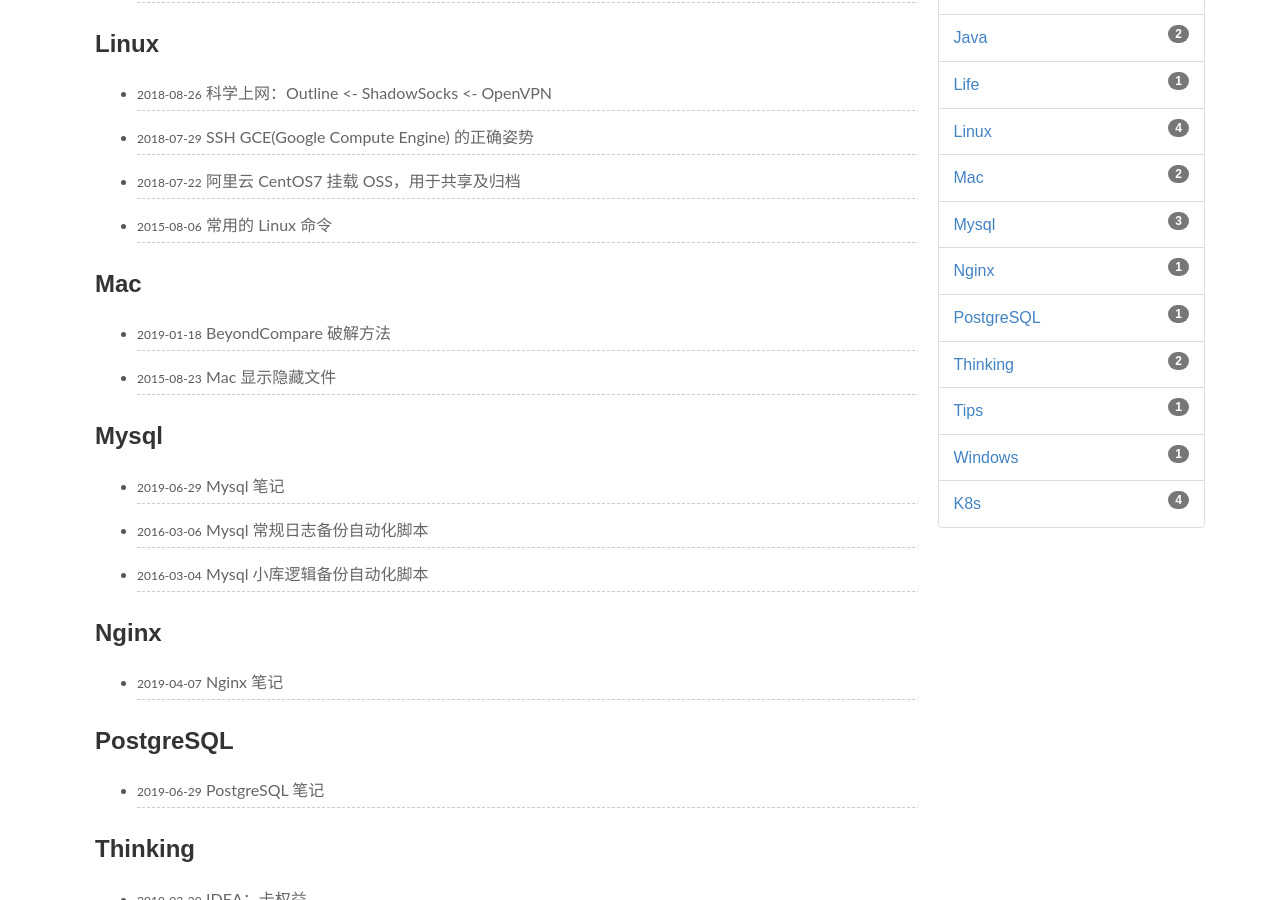
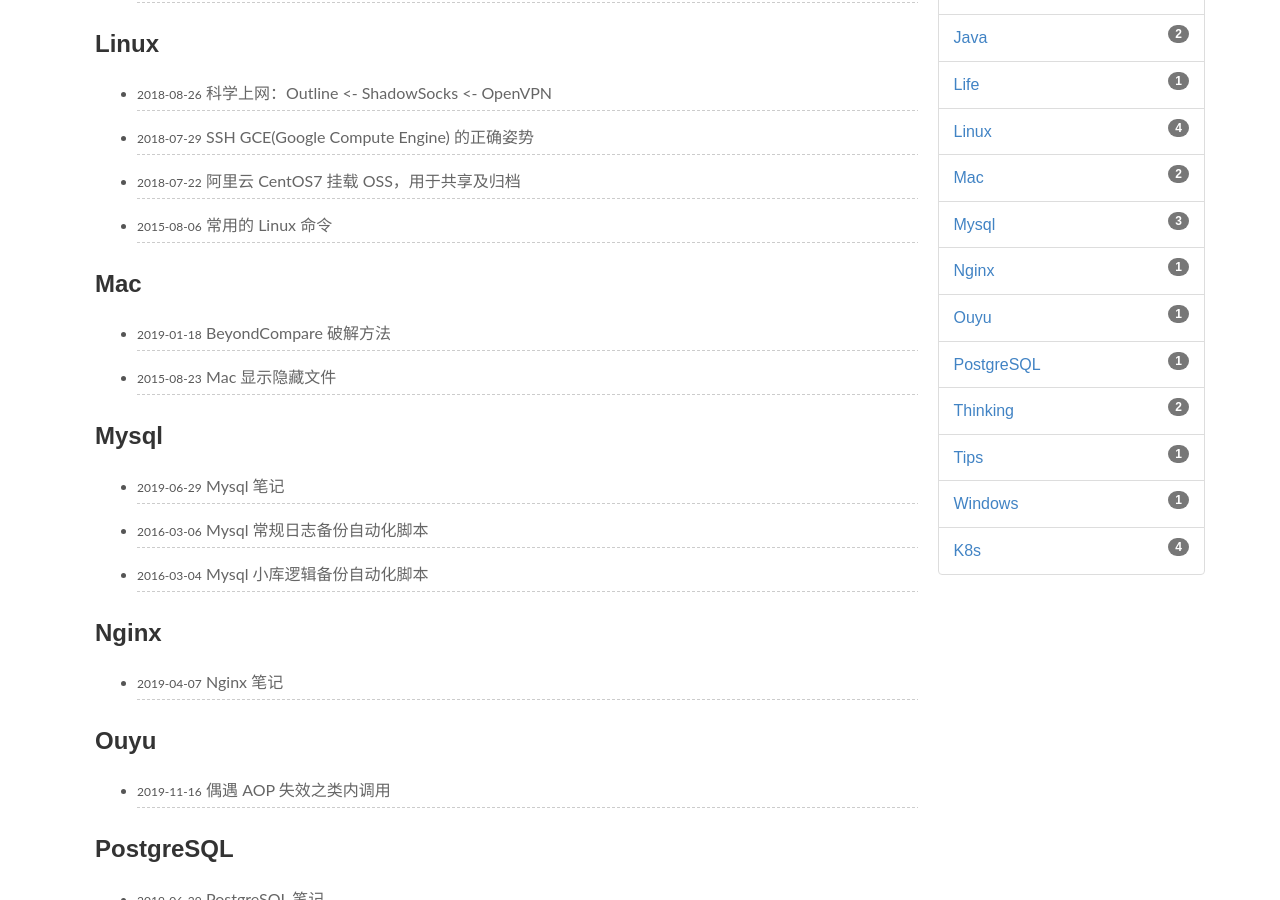
Before and after one commit to ShaneKing/ShaneKing.github.io, a Jekyll site: the page built from pages/categories.md, in a window 1280 px wide and 900 px high, scrolled down 669 px. Built offline with Jekyll 4.4.1, drawn with Linux system fonts in a browser that asks for light colours; some of the changed lines change nothing that is shown.

Commit message:
偶遇 AOP 失效之类内调用

````diff
--- /dev/null
+++ b/_posts/2019-11-16-aop-invalid.md
@@ -0,0 +1,143 @@
+---
+layout: post
+title: 偶遇 AOP 失效之类内调用
+categories: Ouyu
+description: 偶遇 AOP 失效之类内调用
+keywords: Spring, AOP
+---
+
+
+不遇不知道，一遇吓一跳。
+
+## 起因
+利用 AOP 切面，记录审计日志。
+
+## 经过
+样例代码如：<https://github.com/ShaneKing/org.shaneking.spring.demo.aop.invalid>
+### 定义注解
+```java
+@Retention(RetentionPolicy.RUNTIME)
+@Target(ElementType.METHOD)
+public @interface AopInvalidAnno {
+}
+```
+### 实现切面
+```java
+@Aspect
+@Component
+@Slf4j
+public class AopInvalidAspect {
+
+  @Pointcut("execution(@org.shaneking.spring.demo.aop.invalid.annotation.AopInvalidAnno * *..*.*(..))")
+  private void pointcut() {
+  }
+
+  @Around("pointcut() && @annotation(aopInvalidAnno)")
+  public Object aroundCurrentLimiter(ProceedingJoinPoint joinPoint, AopInvalidAnno aopInvalidAnno) throws Throwable {
+    log.info(joinPoint.getSignature().getName() + System.currentTimeMillis());
+    Object rtn = joinPoint.proceed();
+    log.info(joinPoint.getSignature().getName() + System.currentTimeMillis());
+    return rtn;
+  }
+}
+```
+### 使用注解
+```java
+@Component
+public class AopInvalidComponent {
+
+  @AopInvalidAnno
+  public void aopValid() {
+    System.out.println(this.getClass().getName());
+  }
+
+  public void aopInvalid() {
+    aopValid();
+  }
+}
+```
+### 方法调用
+```java
+public class AopInvalidComponentTest extends SKUnit {
+
+  @Autowired
+  private AopInvalidComponent aopInvalidComponent;
+
+  @Test
+  public void aopValid() {
+    aopInvalidComponent.aopValid();// 2 line log and  1 line system out
+  }
+
+  @Test
+  public void aopInvalid() {
+    aopInvalidComponent.aopInvalid();// just 1 line system out
+  }
+}
+```
+
+## 结果
+结果如测试案例注释，`aopInvalid()`方法调用时，并未打印审计日志。
+
+## 原因
+类内调用。当在被代理对象的方法中调用被代理对象的其他方法时，其实是没有用代理调用，是用了被代理对象本身调用的。
+
+## 解决
+### 配置：暴露代理对象
+```java
+@Configuration
+@EnableAspectJAutoProxy(exposeProxy = true)
+@SpringBootApplication
+public class DemoApplication {
+
+  public static void main(String[] args) {
+    SpringApplication.run(DemoApplication.class, args);
+  }
+
+}
+```
+### 调用
+```java
+@Component
+public class AopInvalidComponent {
+
+  @AopInvalidAnno
+  public void aopValid() {
+    System.out.println(this.getClass().getName());
+  }
+
+  public void aopInvalid() {
+    aopValid();
+  }
+
+  public void aopProxy() {
+    ((AopInvalidComponent) AopContext.currentProxy()).aopValid();
+  }
+}
+```
+### 验证
+```java
+public class AopInvalidComponentTest extends SKUnit {
+
+  @Autowired
+  private AopInvalidComponent aopInvalidComponent;
+
+  @Test
+  public void aopValid() {
+    aopInvalidComponent.aopValid();// 2 line log and  1 line system out
+  }
+
+  @Test
+  public void aopInvalid() {
+    aopInvalidComponent.aopInvalid();// just 1 line system out
+  }
+
+  @Test
+  public void aopProxy() {
+    aopInvalidComponent.aopProxy();// 2 line log and  1 line system out
+  }
+}
+```
+
+## 参考
+
+<https://blog.csdn.net/u012373815/article/details/77345655>
````
Also changed, not shown: _posts/2019-08-18-rancher-ha-offline-install.md (+0 -3 lines).
